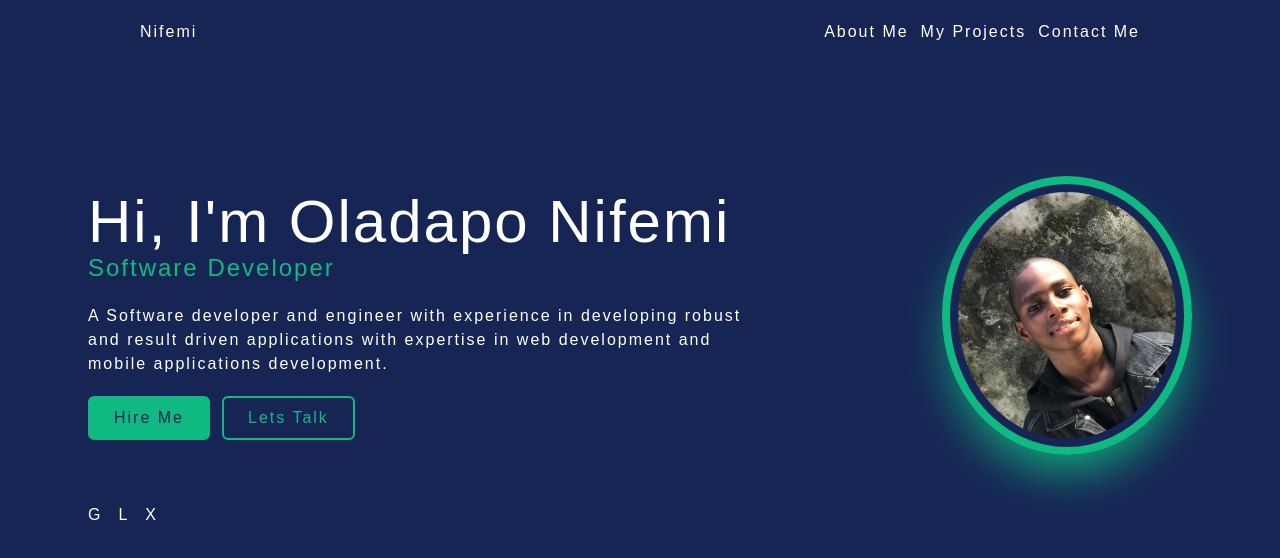
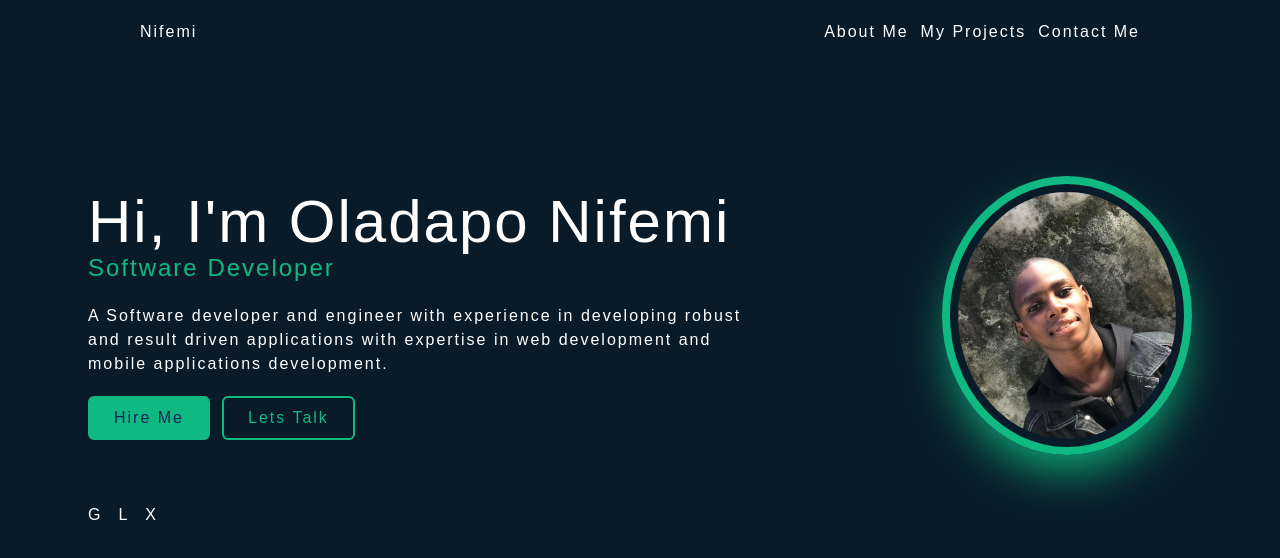
Before and after one commit to NifemiOladapo/my-own-portfolio, a Next.js app: page / in a window 1280 px wide. Shown: the top 558 px of the page. Built offline with nearby package versions, Linux system fonts and the light colour scheme.

Commit message:
fix :changed bg color to the proper

```diff
--- a/app/_components/Header.tsx
+++ b/app/_components/Header.tsx
@@ -3,7 +3,7 @@ import Navbar from "./Navbar";
 
 const Header = () => {
   return (
-    <div className="bg-blue-950 w-full min-h-screen">
+    <div className="bg-[#091b29] w-full min-h-screen">
       <Navbar />
       <HeroContent />
 
```
